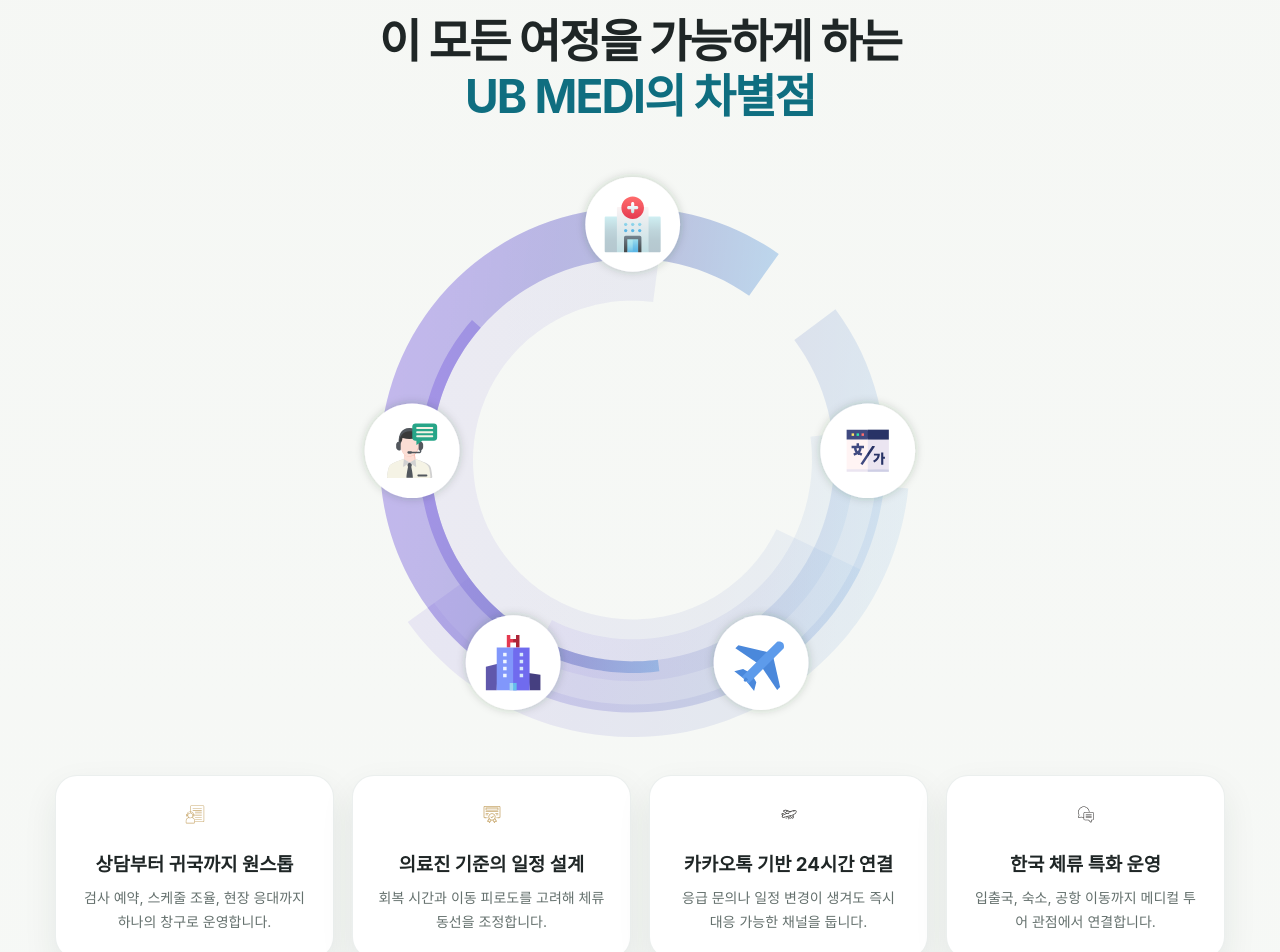
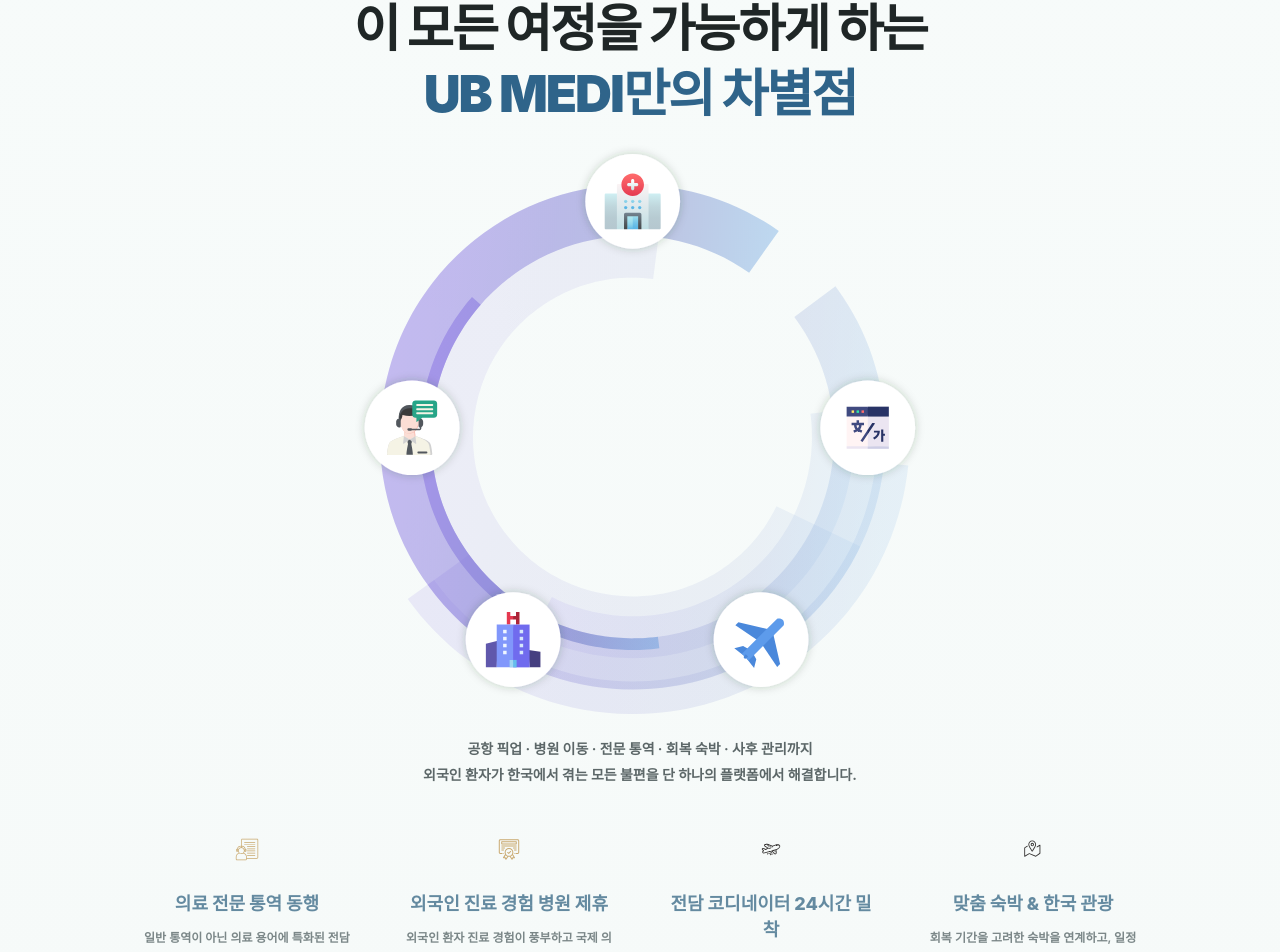
Before and after one commit to ubmedi-dev/ubmedi-landing, a Next.js app: page / in a window 1280 px wide. Shown: the part 2996-3948 px from the top of the page. Built offline with nearby package versions, Linux system fonts and the light colour scheme.

Commit message:
feat: 차별점 섹션 수정

```diff
--- a/src/app/globals.css
+++ b/src/app/globals.css
@@ -780,26 +780,76 @@
   font-weight: 800;
 }
 
+.benefit-section {
+  background: linear-gradient(180deg, #f7fbfa 0%, #f6faf9 100%);
+}
+
+.benefit-wrap {
+  width: min(1020px, calc(100% - 28px));
+}
+
+.benefit-heading {
+  text-align: center;
+  margin-bottom: 12px;
+}
+
+.benefit-heading h2 {
+  margin: 0;
+  font-size: clamp(34px, 4vw, 52px);
+  font-weight: 900;
+  line-height: 1.28;
+  letter-spacing: -0.04em;
+}
+
+.benefit-heading h2 span {
+  color: #2f648a;
+}
+
 .care-visual {
   display: flex;
   justify-content: center;
-  margin-bottom: 38px;
+  margin-bottom: 22px;
+}
+
+.benefit-summary {
+  text-align: center;
+  color: #5c6768;
+  font-size: 14px;
+  font-weight: 700;
+  line-height: 1.85;
+  margin-bottom: 44px;
 }
 
 .benefit-grid {
   display: grid;
   grid-template-columns: repeat(4, minmax(0, 1fr));
-  gap: 18px;
+  gap: 28px;
 }
 
 .benefit-item {
-  border-radius: 22px;
-  padding: 24px;
+  border: 0;
+  background: transparent;
+  box-shadow: none;
+  padding: 0 10px;
   text-align: center;
 }
 
 .benefit-item img {
-  margin-bottom: 16px;
+  margin-bottom: 18px;
+}
+
+.benefit-item h3 {
+  margin-bottom: 12px;
+  color: #648aa0;
+  font-size: 18px;
+  font-weight: 800;
+}
+
+.benefit-item p {
+  color: #7b8788;
+  font-size: 12px;
+  line-height: 1.8;
+  font-weight: 600;
 }
 
 .review-section {
--- a/src/app/page.tsx
+++ b/src/app/page.tsx
@@ -83,23 +83,23 @@
 const benefits = [
   {
     icon: "/SVG/아트보드 6.svg",
-    title: "상담부터 귀국까지 원스톱",
-    text: "검사 예약, 스케줄 조율, 현장 응대까지 하나의 창구로 운영합니다.",
+    title: "의료 전문 통역 동행",
+    text: "일반 통역이 아닌 의료 용어에 특화된 전담 통역사가 진료 현장에 직접 동행합니다.",
   },
   {
     icon: "/SVG/아트보드 7.svg",
-    title: "의료진 기준의 일정 설계",
-    text: "회복 시간과 이동 피로도를 고려해 체류 동선을 조정합니다.",
+    title: "외국인 진료 경험 병원 제휴",
+    text: "외국인 환자 진료 경험이 풍부하고 국제 의료 기준을 충족한 병원만 엄선해 연결합니다.",
   },
   {
     icon: "/SVG/아트보드 5.svg",
-    title: "카카오톡 기반 24시간 연결",
-    text: "응급 문의나 일정 변경이 생겨도 즉시 대응 가능한 채널을 둡니다.",
+    title: "전담 코디네이터 24시간 밀착",
+    text: "입국 전 상담부터 귀국 후 사후 관리까지 동일한 코디네이터가 고객을 끝까지 책임집니다.",
   },
   {
-    icon: "/SVG/대지 1.svg",
-    title: "한국 체류 특화 운영",
-    text: "입출국, 숙소, 공항 이동까지 메디컬 투어 관점에서 연결합니다.",
+    icon: "/SVG/아트보드 4.svg",
+    title: "맞춤 숙박 & 한국 관광",
+    text: "회복 기간을 고려한 숙박을 연계하고, 일정에 맞는 관광 프로그램까지 함께 제안합니다.",
   },
 ];
 
@@ -357,22 +357,30 @@
         </div>
       </section>
 
-      <section className="section" id="benefits">
-        <div className="container">
-          <div className="section-heading">
+      <section className="section benefit-section" id="benefits">
+        <div className="container benefit-wrap">
+          <div className="benefit-heading">
             <h2>
               이 모든 여정을 가능하게 하는
               <br />
-              <span>UB MEDI의 차별점</span>
+              <span>UB MEDI만의 차별점</span>
             </h2>
           </div>
+
           <div className="care-visual">
             <Image src="/원스톱 케어.svg" alt="UB MEDI 원스톱 케어" width={582} height={576} />
           </div>
+
+          <div className="benefit-summary">
+            공항 픽업 · 병원 이동 · 전문 통역 · 회복 숙박 · 사후 관리까지
+            <br />
+            외국인 환자가 한국에서 겪는 모든 불편을 단 하나의 플랫폼에서 해결합니다.
+          </div>
+
           <div className="benefit-grid">
             {benefits.map((item) => (
               <article className="benefit-item" key={item.title}>
-                <Image src={item.icon} alt="" width={28} height={28} aria-hidden />
+                <Image src={item.icon} alt="" width={34} height={34} aria-hidden />
                 <h3>{item.title}</h3>
                 <p>{item.text}</p>
               </article>
```
